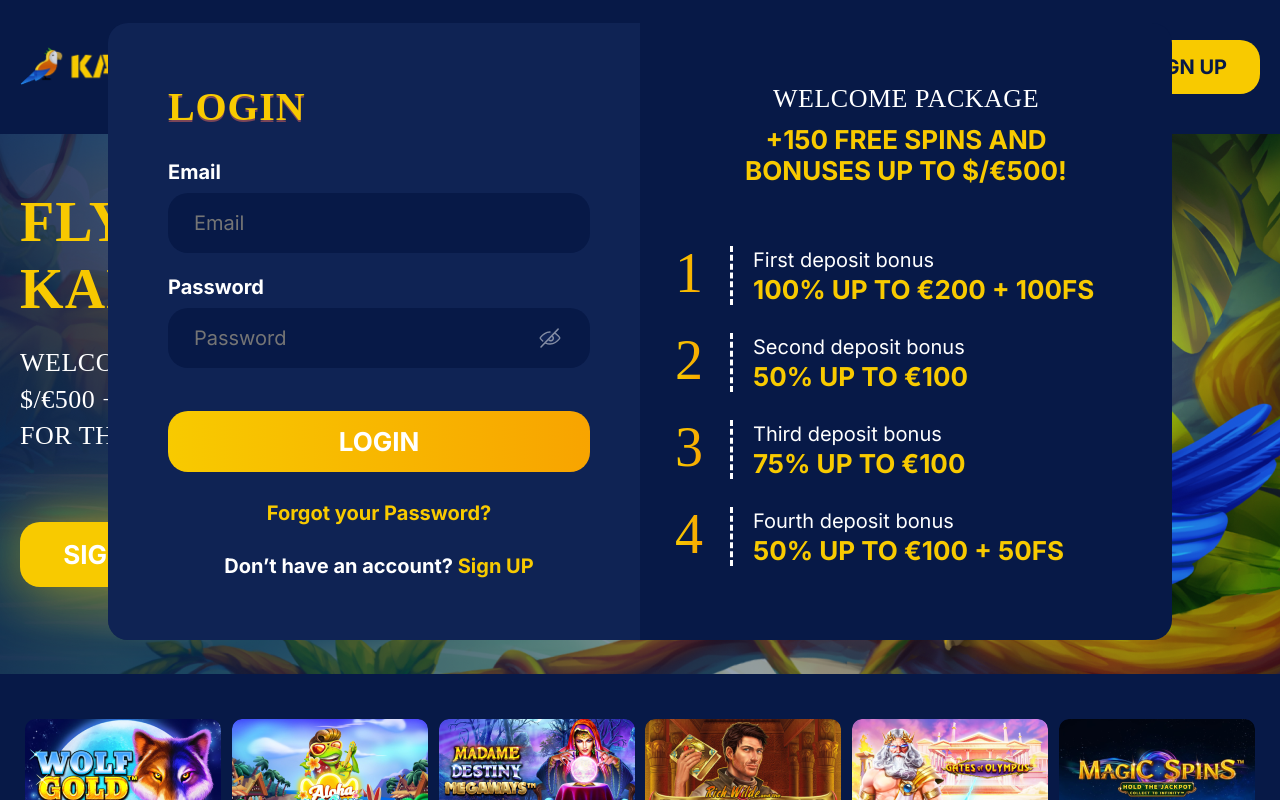
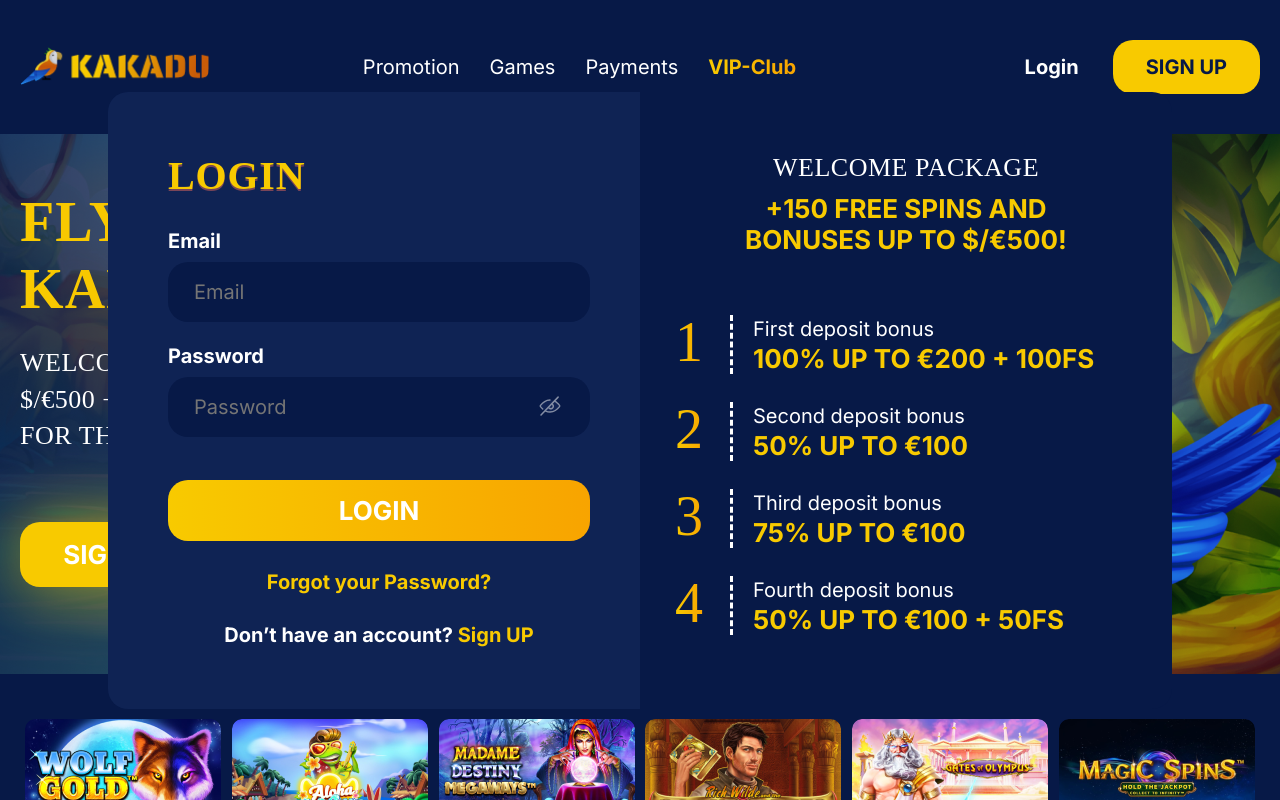
Before and after one commit to daimonti121/kakadu-project, a plain HTML site: page index.html in a window 1280 px wide. Both pictures are taken after a click on the button "Login". Shown: the top 800 px of the page. Drawn offline with nearby package versions, Linux system fonts and the light colour scheme; a web font is replaced by a local one.

Commit message:
add fix display popup

```diff
--- a/js/popups.js
+++ b/js/popups.js
@@ -4,7 +4,10 @@ let popupClose = document.querySelectorAll('.close');
 popupsToggle.forEach(function(item){
     item.addEventListener('click',function(){
         let popupName = item.getAttribute('data-popup');
-        document.getElementById(popupName).style.display = "block";
+        document.getElementById(popupName).style.display = "flex";
+        document.getElementById(popupName).style.justifyContent = "center";
+        document.getElementById(popupName).style.alignItems = "center";
+
     })
 })
 
--- a/sass/_popups.sass
+++ b/sass/_popups.sass
@@ -15,7 +15,7 @@
 
     &__content
         position: relative
-        top: calc(80% - 617px)
+        top: 0
         margin: auto
         padding: 0
         max-width: 1064px
@@ -228,5 +228,5 @@
         top: -300px
         opacity: 0
     100%
-        top: calc(80% - 617px)
+        top: 0px
         overflow: 1
```
Also changed, not shown: css/style.css, 1 other file.
